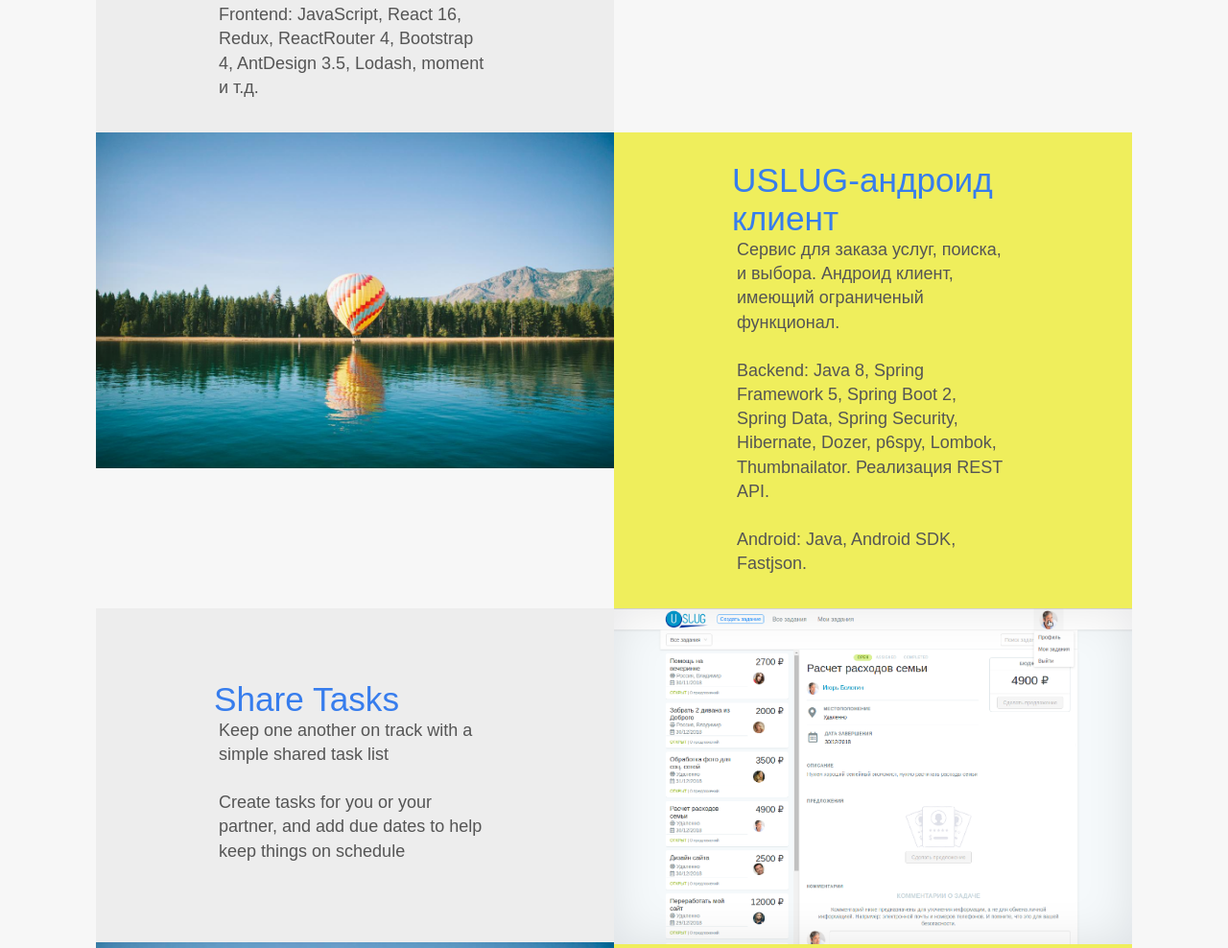
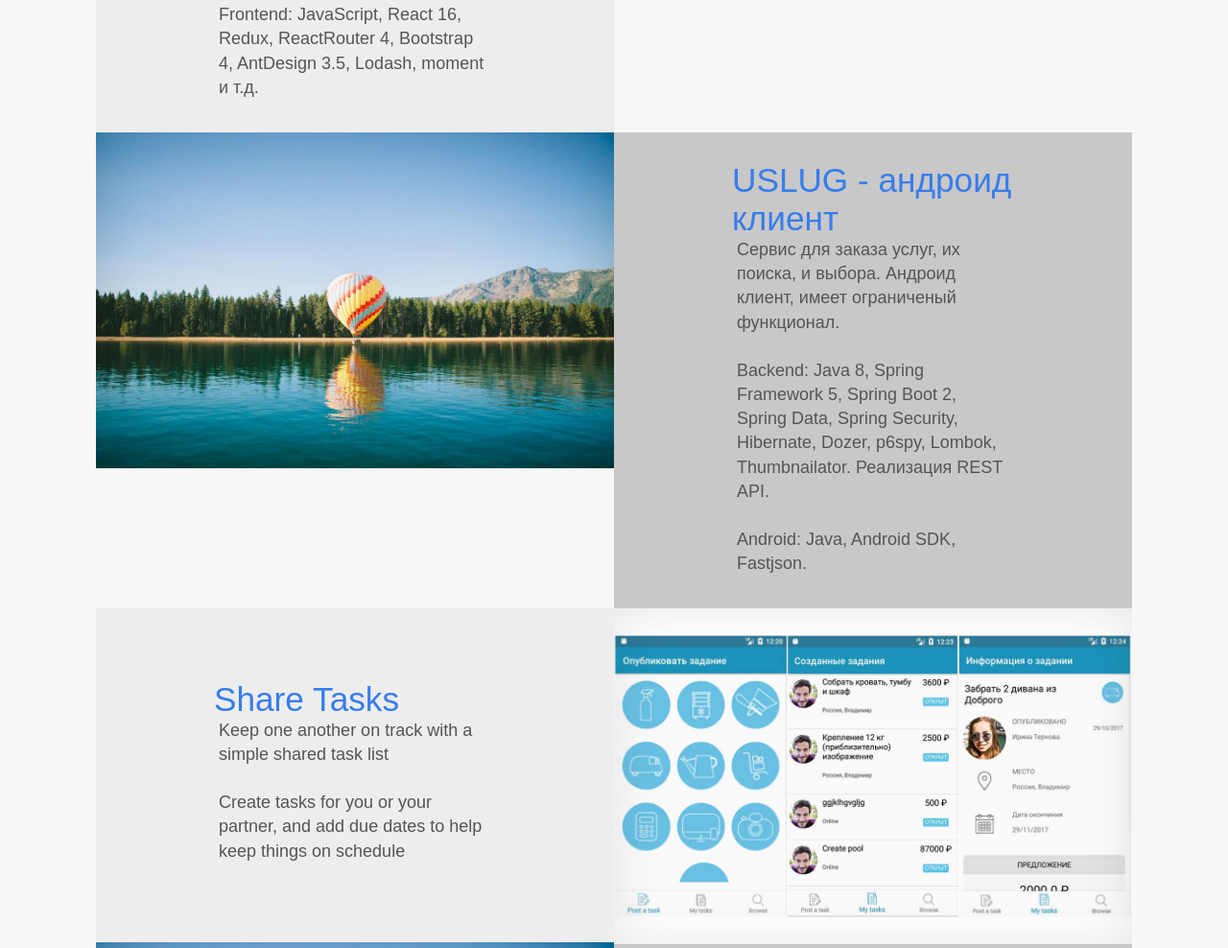
Before and after one commit to VitalyPortret/vitalyportret.github.io, a plain HTML site: page index.html in a window 1280 px wide. Shown: the part 2107-3095 px from the top of the page at 96% size. Drawn offline with nearby package versions, Linux system fonts and the light colour scheme.

Commit message:
Добавление нескольких фото

```diff
--- a/assets/css/projects.css
+++ b/assets/css/projects.css
@@ -81,7 +81,6 @@
 }
 
 .first-feature-right {
-    background-image: url("../img/uslug/main.png");
     background-size: cover;
     box-shadow: inset 0 0 50px rgba(0, 0, 20, 0.1);
     background-position: center top
@@ -153,7 +152,7 @@
 }
 
 .second-feature-right {
-    background-color: #efee5c;
+    background-color: #c8c8c8;
     float: right;
     padding: 15px
 }
--- a/index.html
+++ b/index.html
@@ -65,15 +65,15 @@
                         <p class="feature-copy">Frontend: JavaScript, React 16, Redux, ReactRouter 4, Bootstrap 4, AntDesign 3.5, Lodash, moment и т.д.</p>
                     </div>
                 </div>
-                <div class="first-feature-right"></div>
+                <div class="first-feature-right" style="background-image: url(assets/img/uslug/main.png)"></div>
             </div>
 
             <div class="bottom-row">
                 <div class="second-feature-left"></div>
                 <div class="second-feature-right">
                     <div class="feature-wrapper">
-                        <h3 class="feature-heading">USLUG-андроид клиент</h3>
-                        <p class="feature-copy">Сервис для заказа услуг, поиска, и выбора. Андроид клиент, имеющий ограниченый функционал.</p>
+                        <h3 class="feature-heading">USLUG - андроид клиент</h3>
+                        <p class="feature-copy">Сервис для заказа услуг, их поиска, и выбора. Андроид клиент, имеет ограниченый функционал.</p>
                         <p class="feature-copy">Backend: Java 8, Spring Framework 5, Spring Boot 2, Spring Data, Spring Security, Hibernate, Dozer, p6spy, Lombok, Thumbnailator. Реализация REST API.</p>
                         <p class="feature-copy">Android: Java, Android SDK, Fastjson.</p>
                     </div>
@@ -88,7 +88,7 @@
                         <p class="feature-copy">Create tasks for you or your partner, and add due dates to help keep things on&nbsp;schedule</p>
                     </div>
                 </div>
-                <div class="first-feature-right"></div>
+                <div class="first-feature-right" style="background-image: url(assets/img/uslug/android/main.png); ba"></div>
             </div>
 
             <div class="bottom-row">
@@ -110,7 +110,7 @@
                         <p class="feature-copy">Create tasks for you or your partner, and add due dates to help keep things on&nbsp;schedule</p>
                     </div>
                 </div>
-                <div class="first-feature-right"></div>
+                <div class="first-feature-right" style="background-image: url(assets/img/goTogether/main.jpg)"></div>
             </div>
         </div>
     </section>
```
Also changed, not shown: assets/img/goTogether/main.jpg (added), assets/img/uslug/android/main.png (added).
